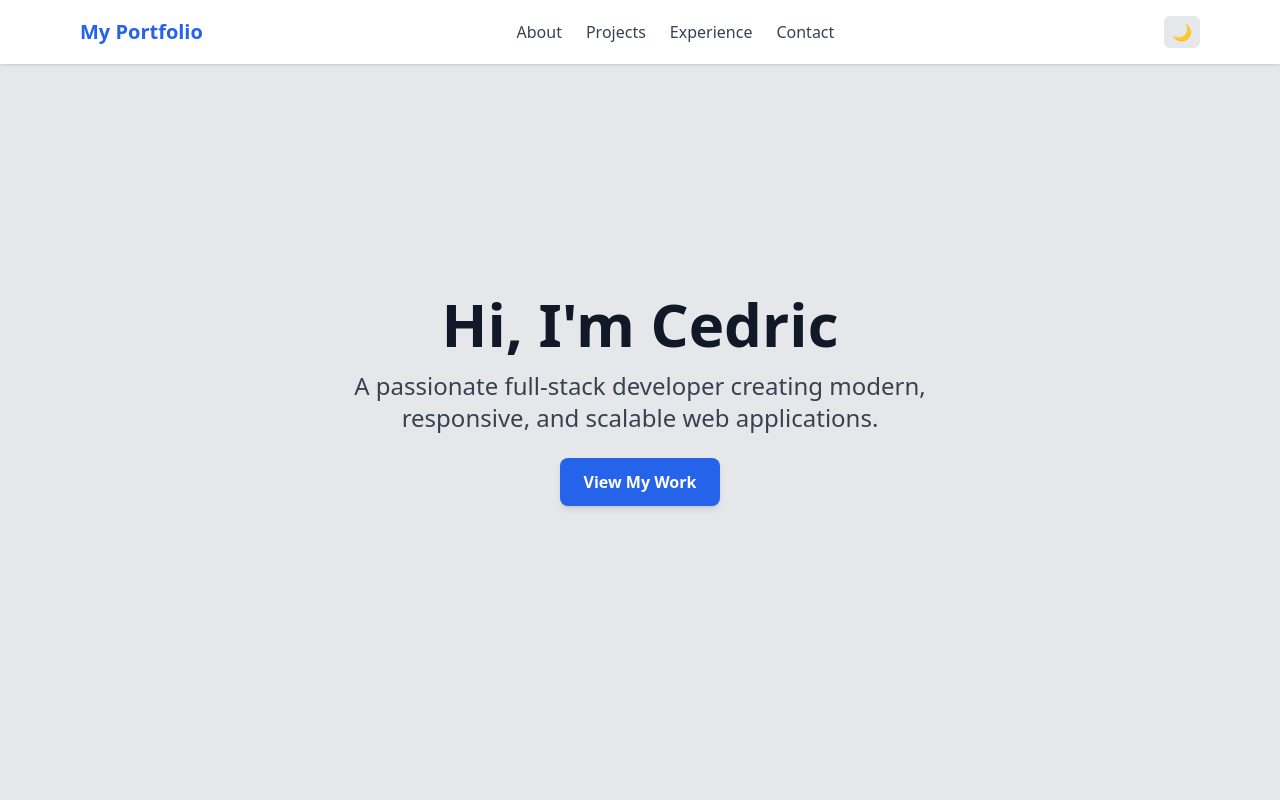
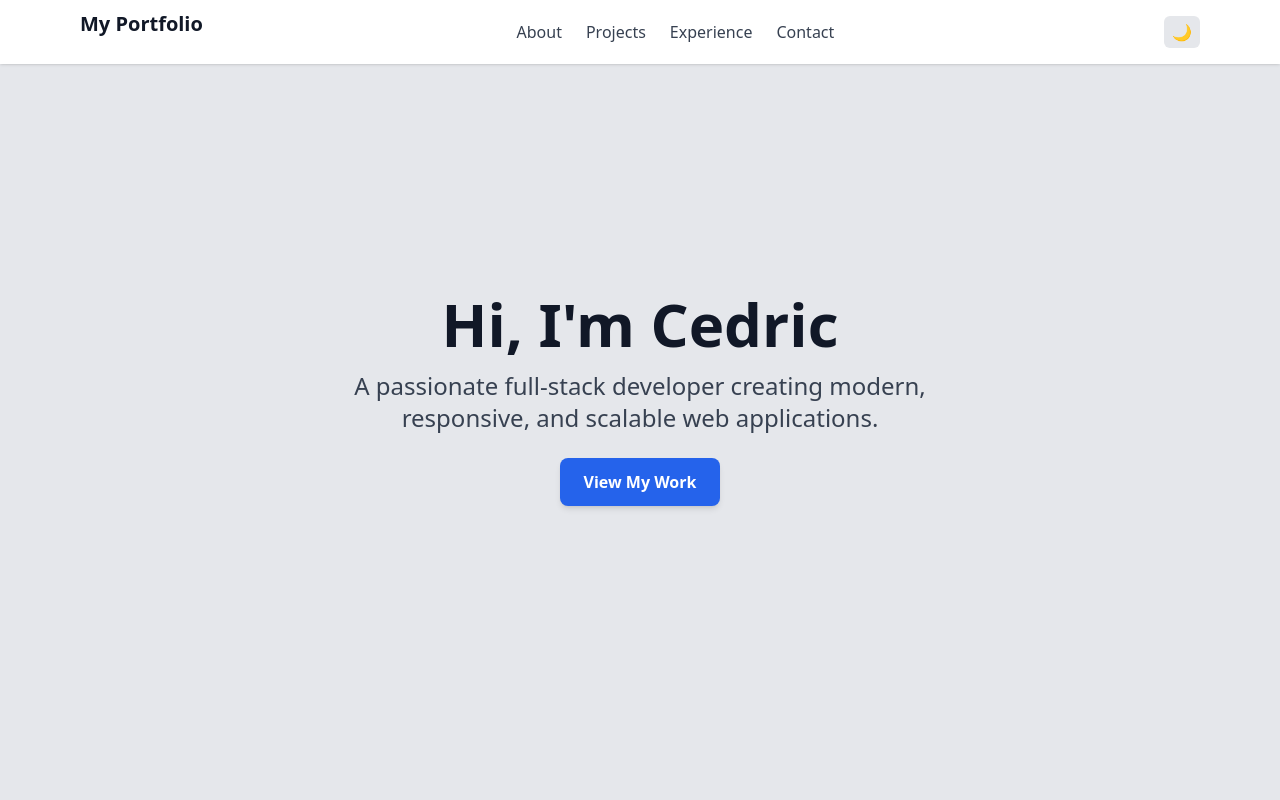
Before and after one commit to Cedric-81495/Projects, a React (Vite) app in the folder my-portfolio/: page / in a window 1280 px wide. Shown: the top 800 px of the page. Built offline with nearby package versions, Linux system fonts and the light colour scheme.

Commit message:
Updated UI

```diff
--- a/my-portfolio/src/components/Navbar.jsx
+++ b/my-portfolio/src/components/Navbar.jsx
@@ -20,7 +20,7 @@ export default function Navbar() {
         <div className="flex justify-between items-center h-16">
 
           {/* Logo */}
-          <div className="text-xl font-bold text-blue-600 dark:text-white">
+          <div className="text-xl font-bold mb-4 opacity-0 animate-fade-in-down">
             <a href="#hero">My Portfolio</a>
           </div>
 
```
